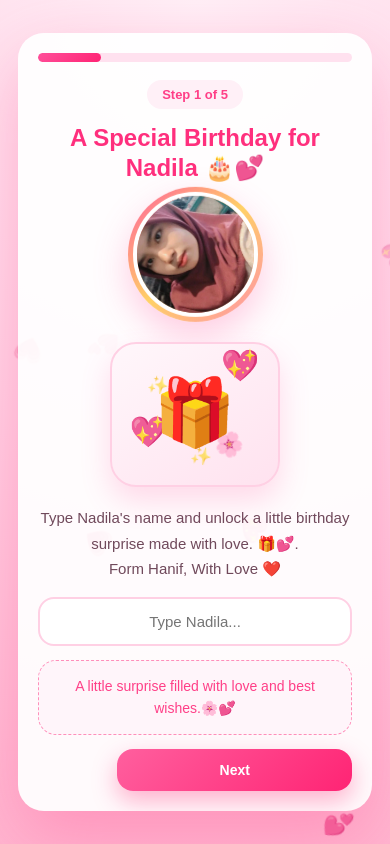
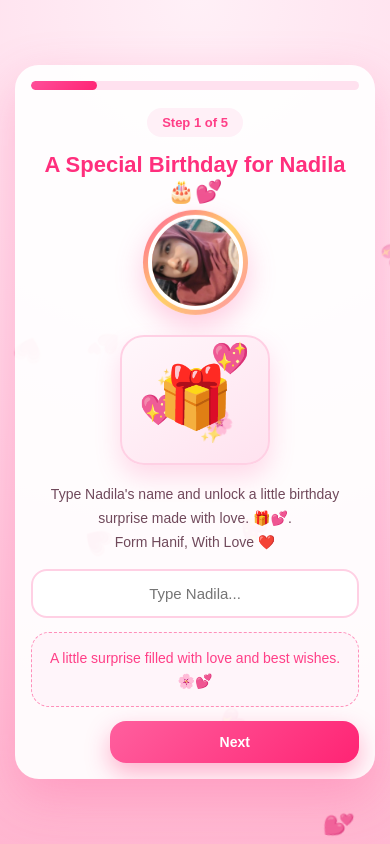
Before and after one commit to HanifHdytl/HappyBirthday22July2026, a plain HTML site: page index.html in a window 390 px wide. Drawn offline with Linux system fonts and the light colour scheme.

Commit message:
Perkecil Halaman

```diff
--- a/index.html
+++ b/index.html
@@ -20,19 +20,19 @@
       justify-content: center;
       align-items: center;
       overflow: hidden;
-      padding: 18px;
+      padding: 12px;
     }
 
     .app {
       width: 100%;
-      max-width: 450px;
+      max-width: 360px;
       background: rgba(255, 255, 255, 0.92);
-      border-radius: 32px;
-      padding: 24px;
+      border-radius: 28px;
+      padding: 18px;
       text-align: center;
       position: relative;
       overflow: hidden;
-      box-shadow: 0 25px 70px rgba(255, 70, 140, 0.35);
+      box-shadow: 0 18px 50px rgba(255, 70, 140, 0.28);
       animation: pop 0.6s ease;
       z-index: 3;
     }
@@ -108,13 +108,13 @@
     }
 
     .girl-card {
-      width: 135px;
-      height: 135px;
+      width: 115px;
+      height: 115px;
       margin: 8px auto 14px;
       border-radius: 50%;
       padding: 5px;
       background: linear-gradient(135deg, #ff5f9e, #ffd166, #ff8fab);
-      box-shadow: 0 15px 35px rgba(255, 79, 154, 0.28);
+      box-shadow: 0 12px 28px rgba(255, 79, 154, 0.28);
       animation: softFloat 3s ease-in-out infinite;
     }
 
@@ -136,10 +136,10 @@
     }
 
     .cute-gif {
-      width: 190px;
-      height: 170px;
+      width: 160px;
+      height: 145px;
       margin: 10px auto 18px;
-      border-radius: 26px;
+      border-radius: 24px;
       background: linear-gradient(145deg, #fff7fb, #ffe2ef);
       border: 2px solid #ffd0e4;
       position: relative;
@@ -147,7 +147,7 @@
       justify-content: center;
       align-items: center;
       overflow: hidden;
-      box-shadow: 0 14px 30px rgba(255, 79, 154, 0.2);
+      box-shadow: 0 12px 26px rgba(255, 79, 154, 0.2);
     }
 
     .cute-gif::before,
@@ -353,15 +353,15 @@
 
     /* Cake Cutting Animation */
     .cake-cut-area {
-      width: 220px;
-      height: 170px;
+      width: 190px;
+      height: 150px;
       margin: 10px auto 18px;
       position: relative;
     }
 
     .cake-plate {
-      width: 190px;
-      height: 18px;
+      width: 160px;
+      height: 16px;
       background: #ffd1e3;
       border-radius: 50%;
       position: absolute;
@@ -549,21 +549,43 @@
 
     @media (max-width: 480px) {
       .app {
-        padding: 20px;
-        border-radius: 26px;
+        padding: 16px;
+        border-radius: 24px;
       }
 
       h1 {
-        font-size: 24px;
+        font-size: 22px;
+      }
+
+      p, .love-note {
+        font-size: 14px;
       }
 
       .cute-gif {
-        width: 170px;
-        height: 145px;
+        width: 150px;
+        height: 130px;
       }
 
       .gif-emoji {
-        font-size: 65px;
+        font-size: 60px;
+      }
+
+      .cake-cut-area {
+        width: 170px;
+        height: 130px;
+      }
+
+      .cake-plate {
+        width: 140px;
+      }
+
+      .girl-card {
+        width: 105px;
+        height: 105px;
+      }
+
+      .game-box {
+        height: 180px;
       }
     }
   </style>
```
